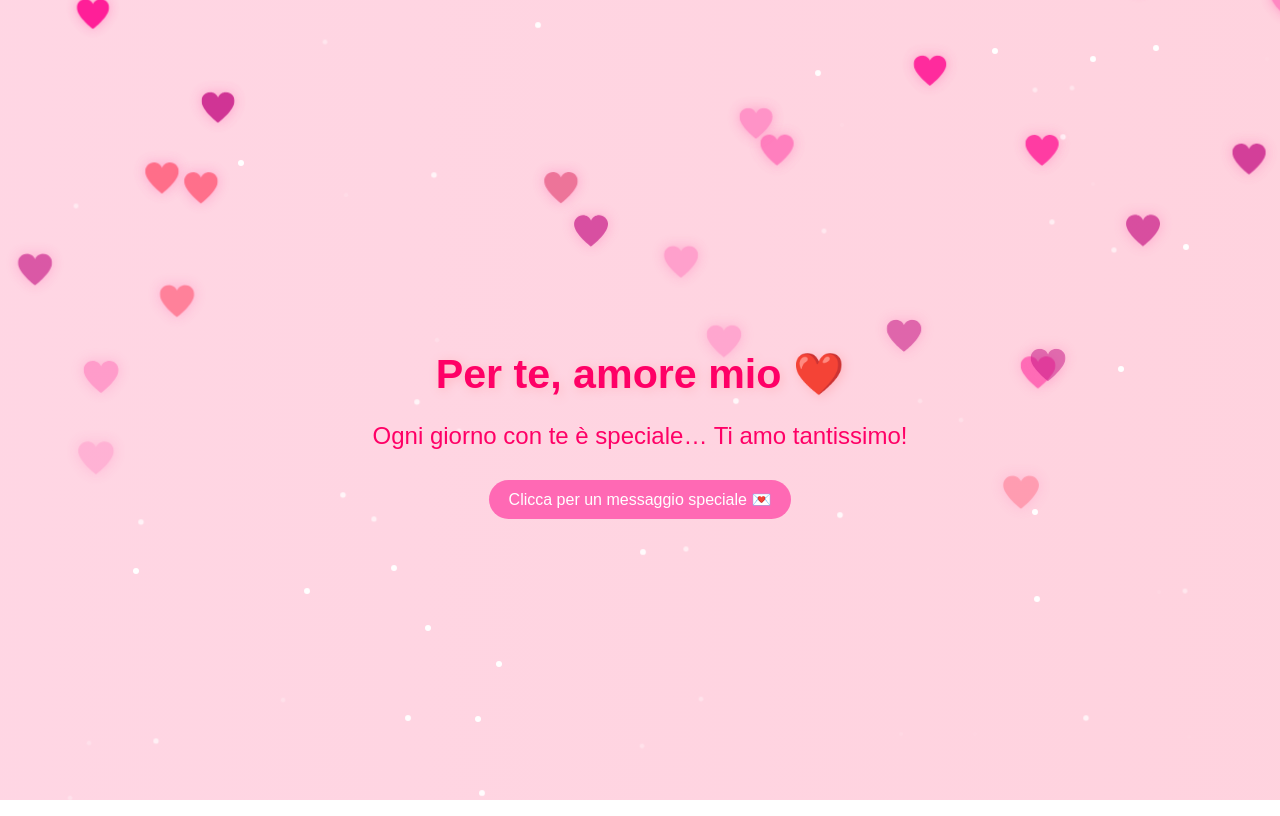
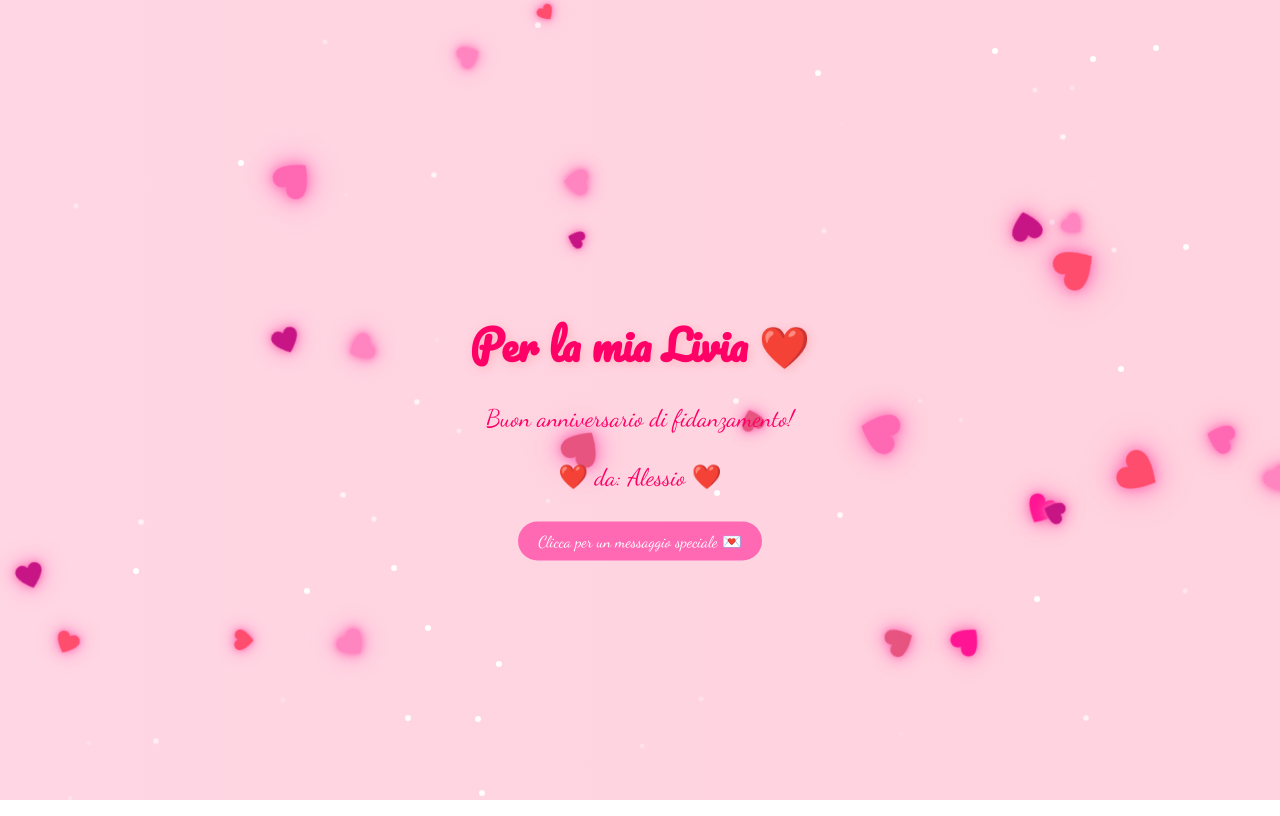
Before and after one commit to alessiom93/fun_01, a Vue app: page / in a window 1280 px wide. Built offline with nearby package versions, Linux system fonts and the light colour scheme; what vue3-particles would draw is missing.

Commit message:
version 2

```diff
--- a/index.html
+++ b/index.html
@@ -4,6 +4,7 @@
     <meta charset="UTF-8">
     <link rel="icon" href="/favicon.ico">
     <meta name="viewport" content="width=device-width, initial-scale=1.0">
+    <link href="https://fonts.googleapis.com/css2?family=Pacifico&family=Dancing+Script&display=swap" rel="stylesheet">
     <title>Vite App</title>
   </head>
   <body>
--- a/src/components/FallingHearts.vue
+++ b/src/components/FallingHearts.vue
@@ -1,7 +1,15 @@
 <template>
   <div class="hearts-fall">
     <div v-for="h in hearts" :key="h.id" class="fall-heart"
-         :style="{ left: h.x+'px', animationDuration: h.duration+'s', animationDelay: h.delay+'s', transform:'scale('+h.scale+')' }">
+         :style="{
+           left: h.x + 'px',
+           top: h.top + 'px',
+           '--float-offset': h.floatOffset + 'px',
+           '--pulse-scale': h.pulseScale,
+           '--rotate-speed': h.rotateSpeed + 'deg',
+           transform: 'scale(' + h.scale + ') rotate(' + h.rotateStart + 'deg)',
+           animation: 'float 4s infinite ease-in-out, pulse 2s infinite ease-in-out, rotate ' + h.rotateDuration + 's linear infinite'
+         }">
       <svg viewBox="0 0 32 29.6" xmlns="http://www.w3.org/2000/svg">
         <path d="M23.6,0c-3.4,0-6.4,2.1-7.6,5.1C14.8,2.1,11.8,0,8.4,0C3.8,0,0,3.8,0,8.4
                  c0,9.3,16,21.2,16,21.2s16-11.9,16-21.2C32,3.8,28.2,0,23.6,0z" :fill="h.color"/>
@@ -18,18 +26,43 @@ export default {
   setup() {
     const hearts = ref([]);
     const colors = ["#ff1493","#ff4d6d","#ff69b4","#ff85c1","#c71585","#e75480"];
+    let heartId = 0;
+    const MAX_HEARTS = 30; // massimo numero di cuori
 
-    onMounted(()=>{
-      for(let i=0;i<25;i++){
-        hearts.value.push({
-          id:i,
-          x: Math.random()*window.innerWidth,
-          duration: 6 + Math.random()*5,
-          delay: Math.random()*5,
-          scale: 0.5 + Math.random()*0.8,
-          color: colors[Math.floor(Math.random()*colors.length)]
-        });
-      }
+    function createHeart() {
+      if (hearts.value.length >= MAX_HEARTS) return;
+      const heart = {
+        id: heartId++,
+        x: Math.random() * window.innerWidth,
+        top: -50,
+        scale: 0.5 + Math.random() * 0.8,
+        color: colors[Math.floor(Math.random() * colors.length)],
+        rotateStart: Math.random() * 360,
+        rotateSpeed: Math.random() * 60 - 30,
+        rotateDuration: 3 + Math.random() * 2,
+        floatOffset: Math.random() * 30 - 15,
+        pulseScale: 0.9 + Math.random() * 0.3,
+        speed: 1 + Math.random() * 1.5,
+      };
+      hearts.value.push(heart);
+    }
+
+    function animateHearts() {
+      hearts.value.forEach(h => {
+        h.top += h.speed;
+        if (h.top > window.innerHeight) h.top = -50;
+      });
+      requestAnimationFrame(animateHearts);
+    }
+
+    onMounted(() => {
+      // generiamo inizialmente qualche cuore
+      for (let i = 0; i < 15; i++) createHeart();
+
+      // generazione graduale
+      setInterval(() => createHeart(), 500);
+
+      animateHearts();
     });
 
     return { hearts };
@@ -38,22 +71,48 @@ export default {
 </script>
 
 <style scoped>
-.hearts-fall{
-  position: fixed; top:0; left:0; width:100%; height:100%;
-  pointer-events:none; z-index:1;
+.hearts-fall {
+  position: fixed;
+  top: 0;
+  left: 0;
+  width: 100%;
+  height: 100%;
+  pointer-events: none;
+  z-index: 1;
 }
-.fall-heart{
-  position:absolute;
-  top:-50px;
-  width:32px; height:30px;
-  animation: fall linear infinite;
+.fall-heart {
+  position: absolute;
+  width: 32px;
+  height: 30px;
 }
-.fall-heart svg{
-  width:100%; height:100%;
-  filter: drop-shadow(0 0 6px rgba(255,105,180,0.6));
+.fall-heart svg {
+  width: 100%;
+  height: 100%;
+  filter:
+    drop-shadow(0 0 4px rgba(255, 105, 180, 0.8))
+    drop-shadow(0 0 8px rgba(255, 105, 180, 0.6))
+    drop-shadow(0 0 12px rgba(255, 105, 180, 0.4));
+  transform-origin: center center;
+  will-change: transform;
 }
-@keyframes fall{
-  0%{transform:translateY(0) scale(1); opacity:1;}
-  100%{transform:translateY(110vh) scale(1.2); opacity:0;}
+
+/* oscillazione orizzontale */
+@keyframes float {
+  0%, 100% { transform: translateX(0px); }
+  25% { transform: translateX(var(--float-offset)); }
+  50% { transform: translateX(calc(var(--float-offset) * -1)); }
+  75% { transform: translateX(calc(var(--float-offset)/2)); }
+}
+
+/* pulsazione */
+@keyframes pulse {
+  0%,100% { transform: scale(1); }
+  50% { transform: scale(var(--pulse-scale)); }
+}
+
+/* rotazione */
+@keyframes rotate {
+  0% { transform: rotate(0deg); }
+  100% { transform: rotate(var(--rotate-speed)); }
 }
 </style>
--- a/src/components/LoveMessage.vue
+++ b/src/components/LoveMessage.vue
@@ -1,87 +1,288 @@
 <template>
   <div class="love-container">
-    <h1 ref="title">Per te, amore mio ❤️</h1>
-    <p ref="message">Ogni giorno con te è speciale… Ti amo tantissimo!</p>
+    <h1 ref="title">Per la mia Livia ❤️</h1>
+    <p ref="message">Buon anniversario di fidanzamento!</p>
+    <p ref="message2">❤️ da: Alessio ❤️</p>
     <button @click="surprise">Clicca per un messaggio speciale 💌</button>
 
-    <div ref="explosion" class="explosion-container"></div>
-    <div v-if="showPopup" class="popup">Ti amo ❤️❤️❤️</div>
-    <audio ref="audio" src="/music/il_mio_canto_libero.mp3" autoplay loop></audio>
+    <div ref="explosion" class="explosion-container" aria-hidden="true"></div>
+    <div v-if="showPopup" class="popup">❤️❤️❤️ TI AMO ❤️❤️❤️</div>
+    <audio ref="audio" src="/music/love.mp3" autoplay loop></audio>
   </div>
 </template>
 
 <script>
-import { ref, onMounted } from "vue";
+import { ref, onMounted, onBeforeUnmount } from "vue";
 import { gsap } from "gsap";
 
 export default {
-  setup(){
-    const title=ref(null);
-    const message=ref(null);
-    const explosion=ref(null);
-    const audio=ref(null);
-    const showPopup=ref(false);
+  setup() {
+    const title = ref(null);
+    const message = ref(null);
+    const message2 = ref(null);
+    const explosion = ref(null);
+    const audio = ref(null);
+    const showPopup = ref(false);
 
-    onMounted(()=>{
-      gsap.from(title.value,{y:-50,opacity:0,duration:1,ease:"bounce.out"});
-      gsap.from(message.value,{y:50,opacity:0,duration:1.5,delay:0.5});
-      audio.value.play().catch(()=>{});
+    // pool e controllo intervallo
+    let pool = [];
+    let available = [];
+    let tickInterval = null;
+
+    const POOL_SIZE = 180; // aumentare se vuoi più sovrapposizioni senza reuse
+    const TICK_MS = 40; // quanto spesso generare (40ms = fluido)
+    const DURATION_MS = 10000; // 10 secondi di emissione
+
+    onMounted(() => {
+      gsap.from(title.value, { y: -50, opacity: 0, duration: 1, ease: "bounce.out" });
+      gsap.from(message.value, { y: 50, opacity: 0, duration: 1.5, delay: 0.5 });
+      gsap.from(message2.value, { y: 50, opacity: 0, duration: 1.5, delay: 0.6 });
+      audio.value?.play().catch(()=>{});
+
+      // crea il pool di elementi (una sola volta)
+      createPool();
+      // pulizia al resize per ricalcolare raggio se necessario
+      window.addEventListener("resize", handleResize);
     });
 
-    const surprise=()=>{
-      showPopup.value=true;
-      gsap.fromTo(".popup",{scale:0,opacity:0},{scale:1,opacity:1,duration:0.5,ease:"back.out(1.7)"});
-      setTimeout(()=>{
-        gsap.to(".popup",{scale:0,opacity:0,duration:0.5,ease:"back.in(1.7)"});
-        setTimeout(()=>showPopup.value=false,500);
-      },2000);
+    onBeforeUnmount(() => {
+      clearInterval(tickInterval);
+      window.removeEventListener("resize", handleResize);
+    });
 
-      const colors=["#ff1493","#ff4d6d","#ff69b4","#ff85c1","#c71585","#e75480"];
-      for(let i=0;i<25;i++){
-        const heart=document.createElement("div");
-        heart.className="heart-explosion";
-        heart.innerHTML=`<svg viewBox="0 0 32 29.6" width="25" height="25">
-          <path d="M23.6,0c-3.4,0-6.4,2.1-7.6,5.1C14.8,2.1,11.8,0,8.4,0C3.8,0,0,3.8,0,8.4
-          c0,9.3,16,21.2,16,21.2s16-11.9,16-21.2C32,3.8,28.2,0,23.6,0z" fill="${colors[Math.floor(Math.random()*colors.length)]}"/>
+    function handleResize(){}
+    function createPool() {
+      pool = [];
+      available = [];
+      if (!explosion.value) return;
+      // svuota container (se riavvi)
+      explosion.value.innerHTML = "";
+
+      for (let i = 0; i < POOL_SIZE; i++) {
+        const el = document.createElement("div");
+        el.className = "heart-explosion";
+        el.setAttribute("aria-hidden", "true");
+        // SVG del cuore (dimensione neutra, la scala la gestiamo con transform)
+        el.innerHTML = `<svg viewBox="0 0 32 29.6" width="28" height="28" preserveAspectRatio="xMidYMid meet">
+          <path d="M23.6,0c-3.4,0-6.4,2.1-7.6,5.1C14.8,2.1,11.8,0,8.4,0
+            C3.8,0,0,3.8,0,8.4c0,9.3,16,21.2,16,21.2s16-11.9,16-21.2
+            C32,3.8,28.2,0,23.6,0z" fill="#ff69b4"/>
         </svg>`;
-        explosion.value.appendChild(heart);
+        // stile iniziale: centro, invisibile
+        el.style.position = "absolute";
+        el.style.top = "0";
+        el.style.left = "0";
+        el.style.pointerEvents = "none";
+        el.style.opacity = "0";
+        el.style.transform = "translate3d(0,0,0) scale(1) rotate(0deg)";
+        el.style.willChange = "transform, opacity";
+        explosion.value.appendChild(el);
+        pool.push(el);
+        available.push(el);
+      }
+    }
 
-        const x=Math.random()*200-100;
-        const y=Math.random()*-200-50;
-        const scale=Math.random()*0.7+0.5;
+    function getRandomColor() {
+      const colors = ["#ff4d6d","#ffa64d","#ffff66","#66ff99","#66ffff","#6699ff","#b266ff"];
+      return colors[Math.floor(Math.random() * colors.length)];
+    }
 
-        gsap.to(heart,{x,y,scale,opacity:0,duration:1+Math.random(),ease:"power1.out",onComplete:()=>heart.remove()});
+function launchHeart(screenW, screenH) {
+  if (available.length === 0) return;
+  const el = available.pop();
+
+  // colore casuale
+  const svgPath = el.querySelector("path");
+  if (svgPath) svgPath.setAttribute("fill", getRandomColor());
+
+  // parametri
+  const angle = Math.random() * Math.PI * 2;
+  const maxRadius = Math.sqrt(screenW * screenW + screenH * screenH) / 2 + 80;
+  const minRadius = Math.min(screenW, screenH) / 6;
+  const radius = minRadius + Math.random() * (maxRadius - minRadius);
+
+  const x = Math.cos(angle) * radius;
+  const y = Math.sin(angle) * radius;
+
+  const scale = 0.6 + Math.random() * 0.8;
+  const duration = 1.6 + Math.random() * 2.4;
+  const rotateFrom = Math.random() * 360;
+  const rotateTo = rotateFrom + (Math.random() * 180 - 90);
+
+  // reset
+  gsap.killTweensOf(el);
+  gsap.set(el, {
+    x: 0,
+    y: 0,
+    scale,
+    rotation: rotateFrom,
+    opacity: 1, // sempre visibili
+    transformOrigin: "center center",
+  });
+
+  const jitterX = (Math.random() - 0.5) * 6;
+  const jitterY = (Math.random() - 0.5) * 6;
+
+  // animazione senza svanire
+  gsap.to(el, {
+    x: x + jitterX,
+    y: y + jitterY,
+    rotation: rotateTo,
+    duration,
+    ease: "power1.out",
+    force3D: true,
+onComplete: () => {
+  // reset invisibile: rimesso disponibile ma non visibile al centro
+  gsap.set(el, { x: 0, y: 0, scale: 1, rotation: 0, opacity: 0 });
+  available.push(el);
+}
+
+  });
+}
+
+
+    function surprise() {
+      // evita più lanci sovrapposti
+      if (tickInterval) {
+        clearInterval(tickInterval);
+        tickInterval = null;
       }
-    };
 
-    return { title,message,explosion,surprise,showPopup,audio };
-  }
+      showPopup.value = true;
+      gsap.fromTo(".popup", { scale: 0, opacity: 0 }, { scale: 1, opacity: 1, duration: 0.45, ease: "back.out(1.7)" });
+      setTimeout(() => {
+        gsap.to(".popup", { scale: 0, opacity: 0, duration: 0.45, ease: "back.in(1.7)" });
+        setTimeout(() => (showPopup.value = false), 450);
+      }, 1800);
+
+      // se pool non esiste (es. prima creazione), ricrea
+      if (!pool || pool.length === 0) createPool();
+
+      const start = Date.now();
+      const screenW = window.innerWidth;
+      const screenH = window.innerHeight;
+
+      // emissione continua per 10s
+      tickInterval = setInterval(() => {
+        if (Date.now() - start > DURATION_MS) {
+          clearInterval(tickInterval);
+          tickInterval = null;
+          return;
+        }
+        // un cuore ogni tick (puoi aumentare a 2-3 se vuoi più densità)
+        launchHeart(screenW, screenH);
+      }, TICK_MS);
+    }
+
+    return { title, message, message2, explosion, surprise, showPopup, audio };
+  },
 };
 </script>
 
 <style scoped>
-.love-container{
-  position: relative; top:50%; transform:translateY(-50%);
-  text-align:center; color:#ff0066; padding:0 20px; z-index:2;
-}
-h1{ font-size:2.5rem; margin-bottom:20px; text-shadow:2px 2px 10px #ffb6c1; animation:heartbeat 2s infinite; }
-p{ font-size:1.5rem; margin-bottom:30px; animation:heartbeat 2.5s infinite; }
-button{ padding:10px 20px; font-size:1rem; background:#ff69b4; border:none; border-radius:25px; color:white; cursor:pointer; transition:transform 0.2s; }
-button:hover{ transform:scale(1.1); }
-
-.explosion-container{ position:absolute; top:50%; left:50%; pointer-events:none; z-index:5; }
-.heart-explosion{ position:absolute; top:0; left:0; width:25px; height:25px; pointer-events:none; z-index:5; }
-.popup{
-  position:fixed; top:20%; left:50%; transform:translateX(-50%);
-  background:#ff1493; color:white; padding:15px 30px; border-radius:20px; font-size:1.5rem;
-  text-align:center; z-index:10; box-shadow:0 0 20px rgba(255,20,147,0.6);
+h1, .popup {
+  font-family: 'Pacifico', cursive;
 }
 
-@keyframes heartbeat{
-  0%,100%{transform:scale(1);}
-  20%{transform:scale(1.1);}
-  40%{transform:scale(0.95);}
-  60%{transform:scale(1.05);}
-  80%{transform:scale(0.98);}
+p, button {
+  font-family: 'Dancing Script', cursive;
+}
+
+.love-container {
+  position: relative;
+  top: 50%;
+  transform: translateY(-50%);
+  text-align: center;
+  color: #ff0066;
+  padding: 0 20px;
+  z-index: 2;
+}
+h1 {
+  font-size: 2.5rem;
+  margin-bottom: 20px;
+  text-shadow: 2px 2px 10px #ffb6c1;
+  animation: heartbeat 2s infinite;
+}
+p {
+  font-size: 1.5rem;
+  margin-bottom: 30px;
+  animation: heartbeat 2.5s infinite;
+}
+button {
+  padding: 10px 20px;
+  font-size: 1rem;
+  background: #ff69b4;
+  border: none;
+  border-radius: 25px;
+  color: white;
+  cursor: pointer;
+  transition: transform 0.2s;
+}
+button:hover {
+  transform: scale(1.1);
+}
+
+/* container centrato e fissato alla finestra */
+.explosion-container {
+  position: fixed;
+  top: 50%;
+  left: 50%;
+  transform: translate(-50%, -50%);
+  width: 0;
+  height: 0;
+  pointer-events: none;
+  z-index: 50;
+}
+
+/* gli elementi sono assoluti e animati via transform (GPU) */
+.heart-explosion {
+  position: absolute;
+  top: 0;
+  left: 0;
+  width: 28px;
+  height: 28px;
+  pointer-events: none;
+  z-index: 60;
+  transform: translate3d(0,0,0);
+  will-change: transform, opacity;
+  user-select: none;
+}
+
+/* popup e stile */
+.popup {
+  position: fixed;
+  top: 20%;
+  left: 50%;
+  transform: translateX(-50%);
+  background: #ff1493;
+  color: white;
+  padding: 15px 30px;
+  border-radius: 20px;
+  font-size: 3rem;
+  font-weight: bold;
+  text-align: center;
+  z-index: 100;
+  box-shadow: 0 0 20px rgba(255, 20, 147, 0.6);
+  width: 60%;
+  max-width: 600px;
+}
+
+@keyframes heartbeat {
+  0%,
+  100% {
+    transform: scale(1);
+  }
+  20% {
+    transform: scale(1.1);
+  }
+  40% {
+    transform: scale(0.95);
+  }
+  60% {
+    transform: scale(1.05);
+  }
+  80% {
+    transform: scale(0.98);
+  }
 }
 </style>
```
